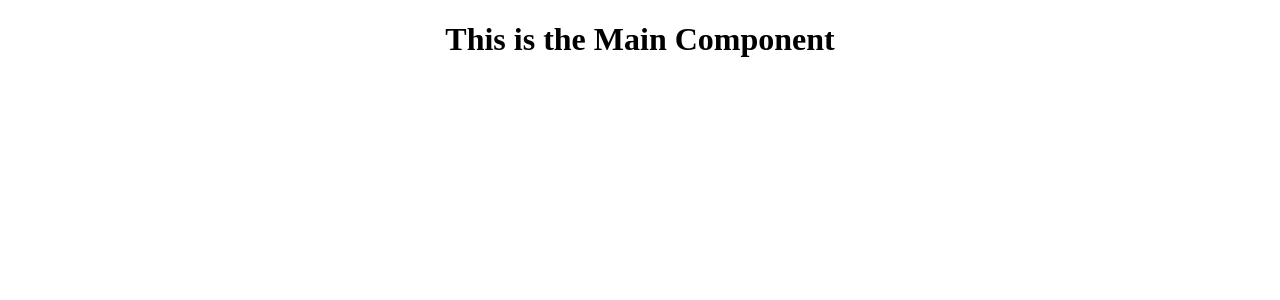
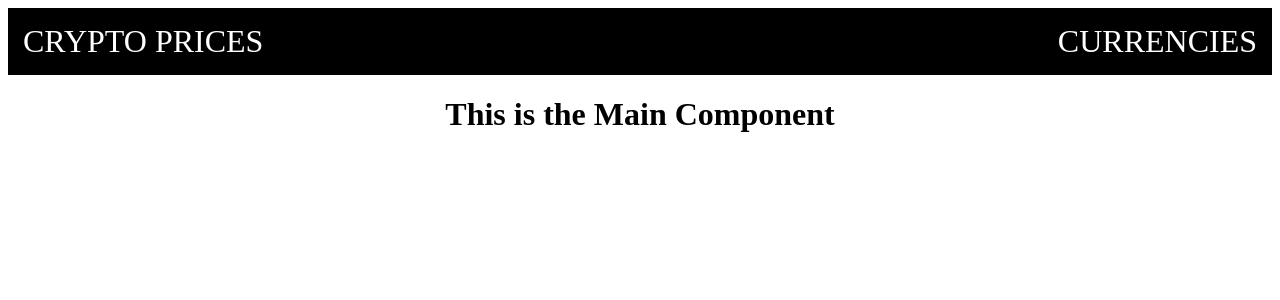
Before and after one commit to folksoul91/cryptoprices, a React (Create React App) app: page / in a window 1280 px wide. Shown: the top 300 px of the page. Built offline with nearby package versions, Linux system fonts and the light colour scheme.

Commit message:
importing Nav and injecting Nav into JSX

```diff
--- a/src/App.js
+++ b/src/App.js
@@ -5,11 +5,13 @@ import { Route } from "react-router-dom";
 import Currencies from "./pages/Currencies";
 import Main from "./pages/Main";
 import Price from "./pages/Price";
+import Nav from "./components/Nav";
 import "./App.css";
 
 const App = () => {
   return (
     <div className="App">
+      <Nav />
       <Route path="/">
         <Main />
       </Route>
```
